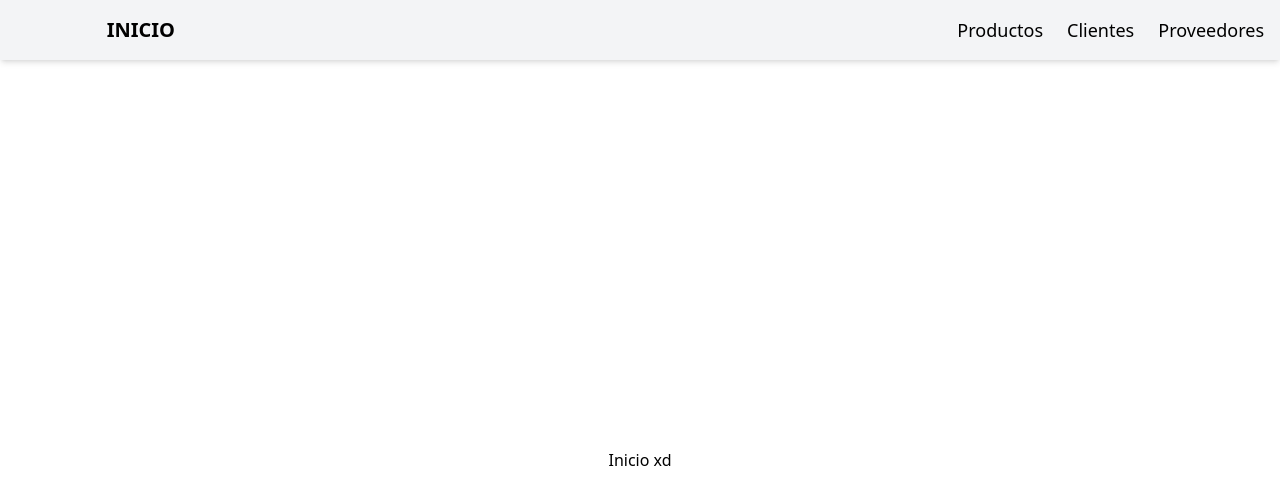
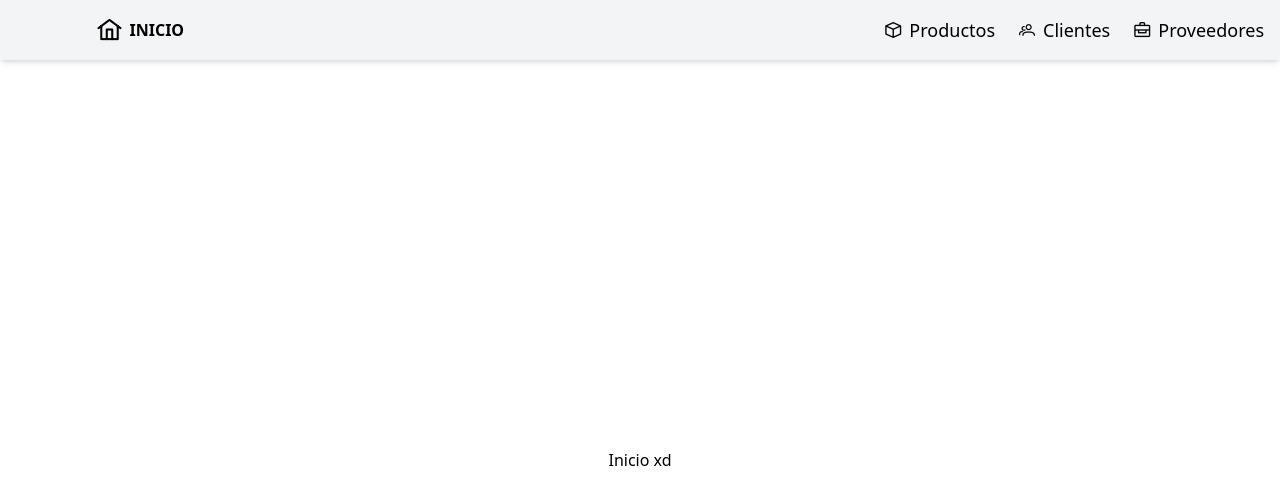
Before and after one commit to edson1416/front-inventario, a React (Vite) app: page / in a window 1280 px wide. Shown: the top 504 px of the page. Built offline with nearby package versions, Linux system fonts and the light colour scheme.

Commit message:
feat: add icons in navbar

```diff
--- a/src/components/NavBar.jsx
+++ b/src/components/NavBar.jsx
@@ -8,18 +8,22 @@ function NavBar(){
     return(
         <div className="flex flex-row justify-between w-full bg-gray-100 p-4 shadow-md">
             <div className="flex justify-center w-1/5">
-                <div className="flex items-center">
-                    <a href="/" className="text-xl font-semibold">INICIO</a>
+                <div className="flex items-center space-x-2">
+                    <i className="pi pi-home" style={{ fontSize: '1.5rem' }}></i>
+                    <a href="/" className="text-md font-semibold">INICIO</a>
                 </div>
             </div>
             <div className="flex w-4/5 justify-end space-x-6 text-lg">
-                <div className="hidden sm:flex">
+                <div className="hidden sm:flex items-center space-x-2">
+                    <i className="pi pi-box"></i>
                     <Link to="/productos">Productos</Link>
                 </div>
-                <div className="hidden sm:flex">
+                <div className="hidden sm:flex items-center space-x-2">
+                    <i className="pi pi-users"></i>
                     <Link to="/clientes" >Clientes</Link>
                 </div>
-                <div className="hidden sm:flex">
+                <div className="hidden sm:flex items-center space-x-2">
+                    <i className="pi pi-briefcase"></i>
                     <Link to="/proveedores">Proveedores</Link>
                 </div>
             </div>
```
